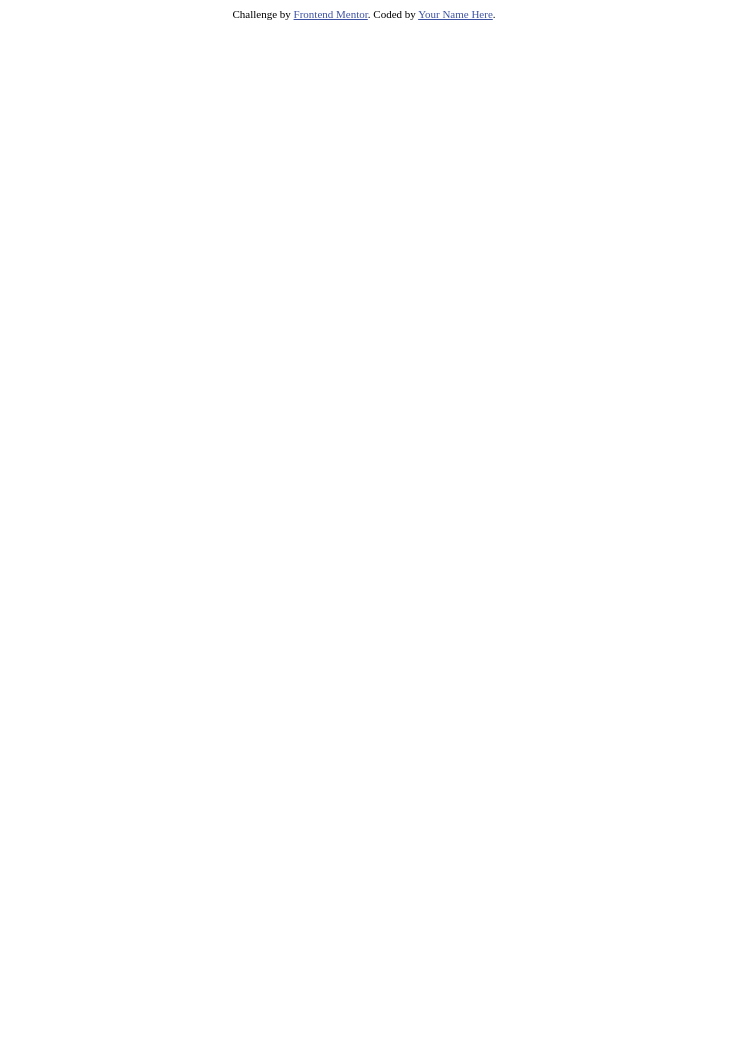
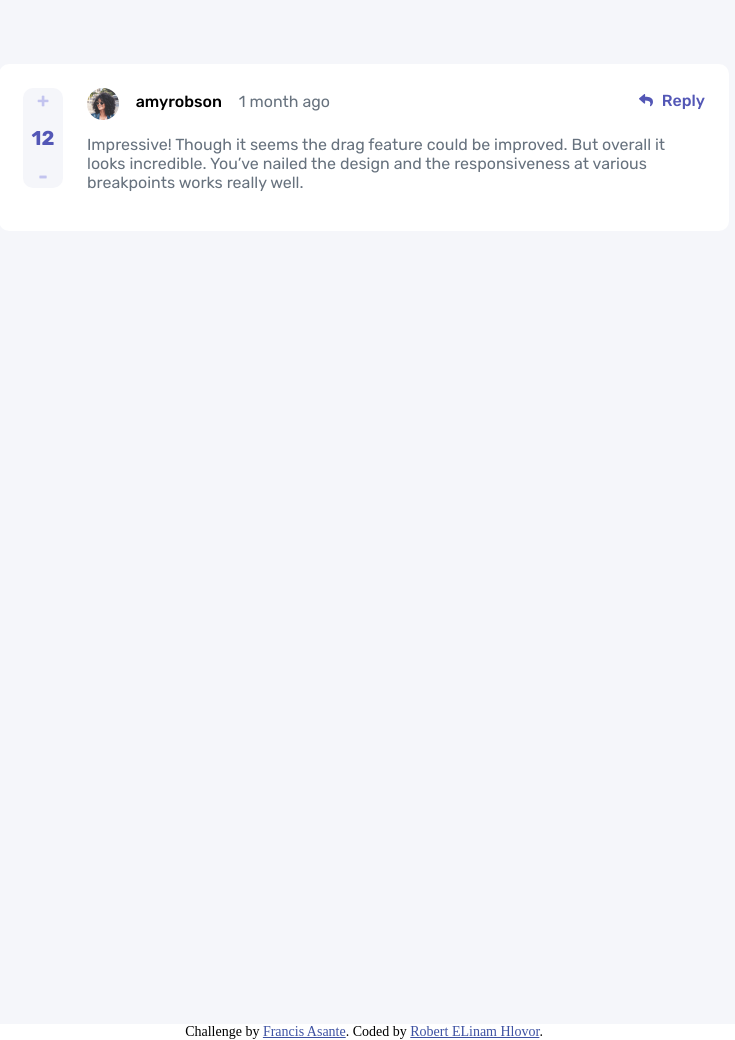
Before and after one commit to rhlovor/Interactive-Comment-Section, a plain HTML site: page index.html in a window 1280 px wide. Shown: the whole page, without its empty margins (276-1011 px from the left). Before the commit the page ends 800 px from the top, so only its background shows below. Drawn offline with Linux system fonts and the light colour scheme.

Commit message:
First phase

```diff
--- a/index.html
+++ b/index.html
@@ -8,13 +8,15 @@
 
   <link rel="icon" type="image/png" sizes="32x32" href="./images/favicon-32x32.png">
   <link rel="stylesheet" href="style.css">
-  <link href="https://fonts.googleapis.com/css2?family=Rubik:ital,wght@0,300;0,400;0,500;0,600;0,700;0,800;0,900;1,300;1,400;1,500;1,600;1,700;1,800;1,900&display=swap" rel="stylesheet">
+  <link
+    href="https://fonts.googleapis.com/css2?family=Rubik:ital,wght@0,300;0,400;0,500;0,600;0,700;0,800;0,900;1,300;1,400;1,500;1,600;1,700;1,800;1,900&display=swap"
+    rel="stylesheet">
   <title>Frontend Mentor | Interactive comments section</title>
 
   <!-- Feel free to remove these styles or customise in your own stylesheet 👍 -->
   <style>
     .attribution {
-      font-size: 11px;
+      font-size: 14px;
       text-align: center;
     }
 
@@ -25,12 +27,75 @@
 </head>
 
 <body>
+  <div class="container">
+    <div class="bar">
+      <div class="content_1">
+        <div class="rating">
+          <p id="plus">+</p>
+          <p id="number">12</p>
+          <p id="minus">-</p>
+        </div>
 
-  <!-- Pull dynamic content from the data.json file -->
 
+
+        <div class="amyrobcontent">
+
+          <div class="reply">
+
+            <div class="rep1">
+              <img src="./images/avatars/image-amyrobson.png" id="amyrobimage" width="32px" height="32px">
+              <p class="user-name">amyrobson</p>
+              <p class="time">1 month ago</p>
+            </div>
+
+
+            <div class="rep2">
+              <svg width="14" height="13" xmlns="http://www.w3.org/2000/svg">
+                <path
+                  d="M.227 4.316 5.04.16a.657.657 0 0 1 1.085.497v2.189c4.392.05 7.875.93 7.875 5.093 0 1.68-1.082 3.344-2.279 4.214-.373.272-.905-.07-.767-.51 1.24-3.964-.588-5.017-4.829-5.078v2.404c0 .566-.664.86-1.085.496L.227 5.31a.657.657 0 0 1 0-.993Z"
+                  fill="#5357B6" />
+              </svg>
+              <p class="reply-text">Reply</p>
+            </div>
+
+          </div>
+          <div class="textAmy">
+            <p>Impressive! Though it seems the drag feature could be improved.
+              But overall it looks incredible. You’ve nailed the design and the
+              responsiveness at various breakpoints works really well.
+            </p>
+          </div>
+        </div>
+      </div>
+    </div>
+
+
+
+
+
+
+
+
+
+
+
+
+
+
+
+
+
+
+
+
+
+
+
+
+  </div>
   <div class="attribution">
-    Challenge by <a href="https://www.frontendmentor.io?ref=challenge" target="_blank">Frontend Mentor</a>.
-    Coded by <a href="#">Your Name Here</a>.
+    Challenge by <a href="https://www.frontendmentor.io?ref=challenge" target="_blank">Francis Asante</a>.
+    Coded by <a href="#">Robert ELinam Hlovor</a>.
   </div>
 </body>
 
--- a/style.css
+++ b/style.css
@@ -0,0 +1,109 @@
+* {
+    margin: 0;
+    padding: 0;
+    box-sizing: border-box;
+}
+
+.container {
+    padding-top: 64px;
+    min-width: 100%;
+    min-height: 1024px;
+    background-color: hsl(228, 33%, 97%);
+    font-family: 'Rubik';
+}
+
+.bar {
+    width: 730px;
+    height: 167px;
+    /*box-shadow: 0px 0px 7px hsl(223, 19%, 93%);*/
+    margin-left: auto;
+    margin-right: auto;
+    border-radius: 10px;
+    background-color: #ffffff;
+    padding-left: 24px;
+    padding-top: 24px;
+}
+
+.rating{
+    width:40px;
+    height: 100px;
+    background-color: hsl(228, 33%, 97%);
+    border-radius: 10px;
+    font-family: 'Rubik';
+    font-weight: 700;
+    font-size: 20px;
+    text-align: center;
+    display:flex;
+    flex-direction: column;
+    justify-content: space-between;
+    color:hsl(239, 57%, 85%);
+}
+
+#number{
+    color: #5357B6;
+}
+
+.content_1{
+    width: 682px;
+    height:119px;
+    display: flex;
+    justify-content: space-between;
+}
+
+.textAmy{
+    width: 618px;
+    height: 72px;
+    color: hsl(211, 10%, 45%);
+    font-size: 16px;
+}
+
+
+.reply{
+    width: 618px;
+    display: flex;
+    flex-direction: row;
+    justify-content: space-between;
+}
+
+.rep1{
+    width: 243px;
+    display: flex;
+    flex-direction: row;
+    justify-content: space-between;
+    text-align: center;
+}
+
+.user-name, .time{
+    position: relative;
+    top:4px;
+}
+
+.user-name{
+    font-family: 'Rubik';
+    font-size: 16px;
+    font-weight: 500;
+}
+
+.time{
+    color: hsl(211, 10%, 45%);
+}
+
+.amyrobcontent{
+    display: flex;
+    width: 618px;
+    height: 119px;
+    flex-direction: column;
+    justify-content: space-between;
+}
+
+.rep2{
+    width: 66px;
+    height: 24px;
+    font-size: 16px;
+    font-weight: 500;
+    color: #5357B6;
+    display: flex;
+    flex-direction: row;
+    justify-content: space-between;
+    align-items: center;
+}
```
